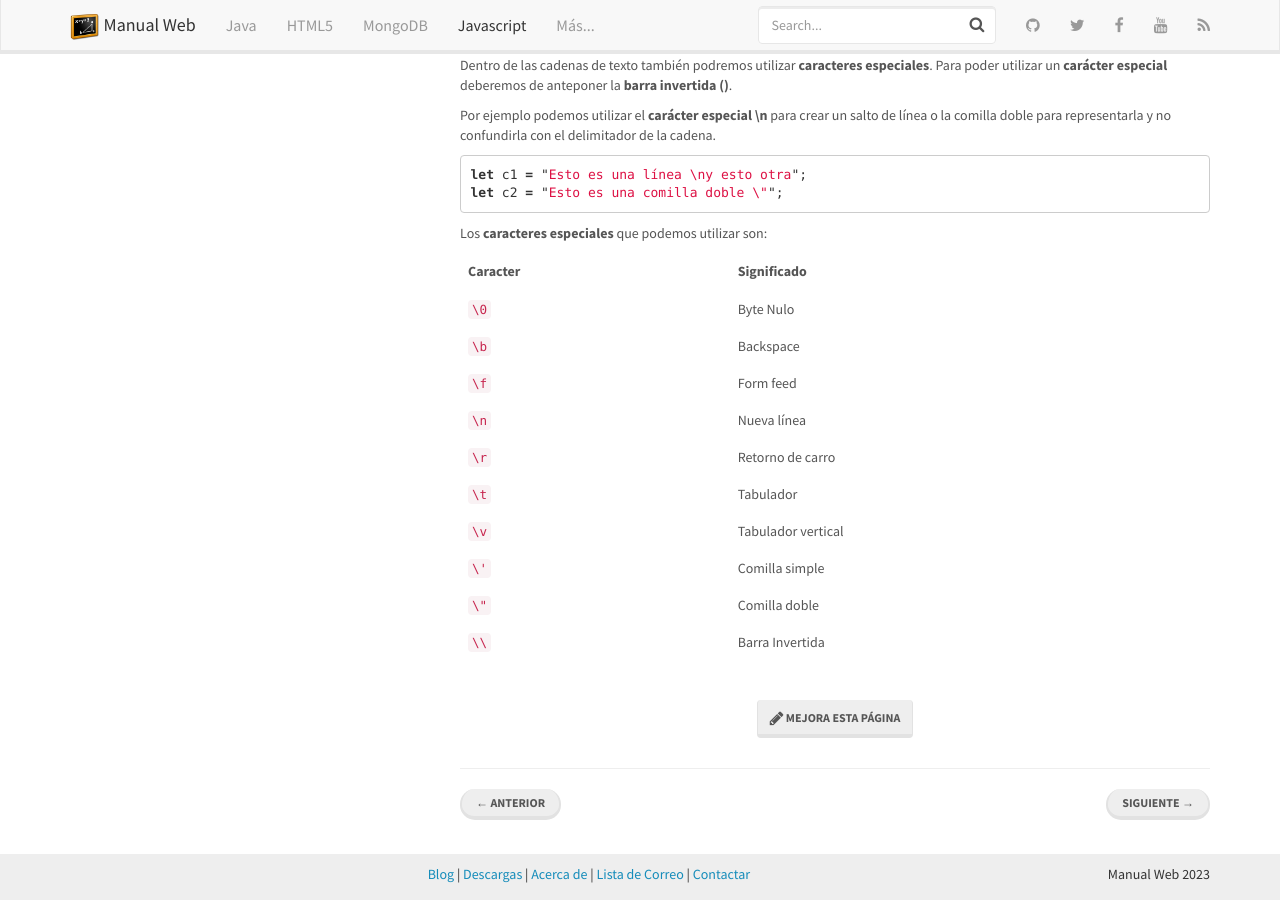
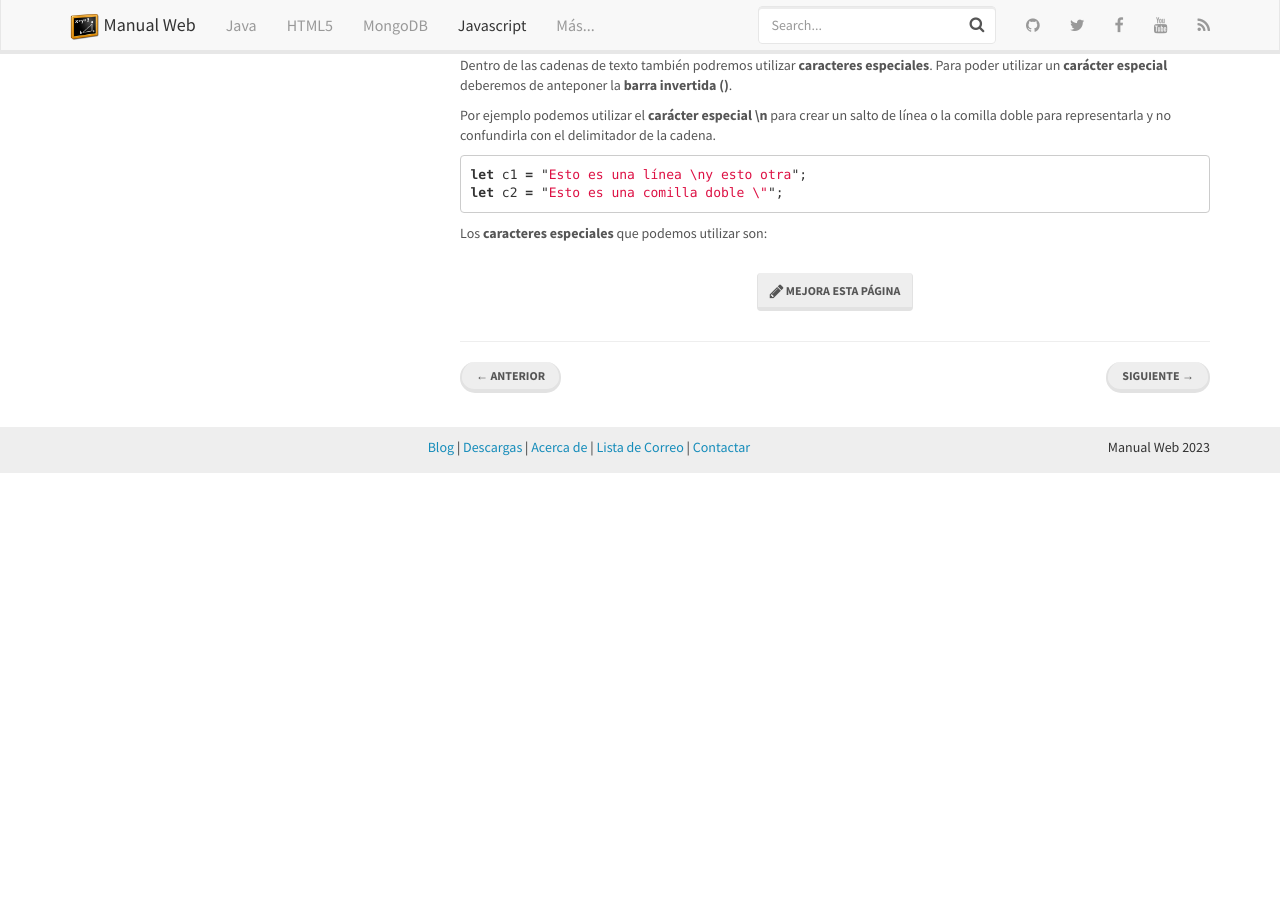
Before and after one commit to manualweb/manualweb, a Jekyll site: the page built from _javascript/literales-javascript.md, in a window 1280 px wide and 900 px high, scrolled down 2891 px. Built offline with Jekyll 4.4.1, drawn with Linux system fonts in a browser that asks for light colours; nearby versions of some CDN libraries; comment, search, counter and statistics services are not loaded; after the commit the page ends 3364 px from its top, so only the background shows below that.

```diff
--- a/_javascript/literales-javascript.md
+++ b/_javascript/literales-javascript.md
@@ -210,17 +210,3 @@ let c2 = "Esto es una comilla doble \"";
 
 
 Los **caracteres especiales** que podemos utilizar son:
-
-
-| Caracter | Significado        |
-| -------- | ------------------ |
-| `\0`     | Byte Nulo          |
-| `\b`     | Backspace          |
-| `\f`     | Form feed          |
-| `\n`     | Nueva línea        |
-| `\r`     | Retorno de carro   |
-| `\t`     | Tabulador          |
-| `\v`     | Tabulador vertical |
-| `\'`     | Comilla simple     |
-| `\"`     | Comilla doble      |
-| `\\`     | Barra Invertida    |
```
